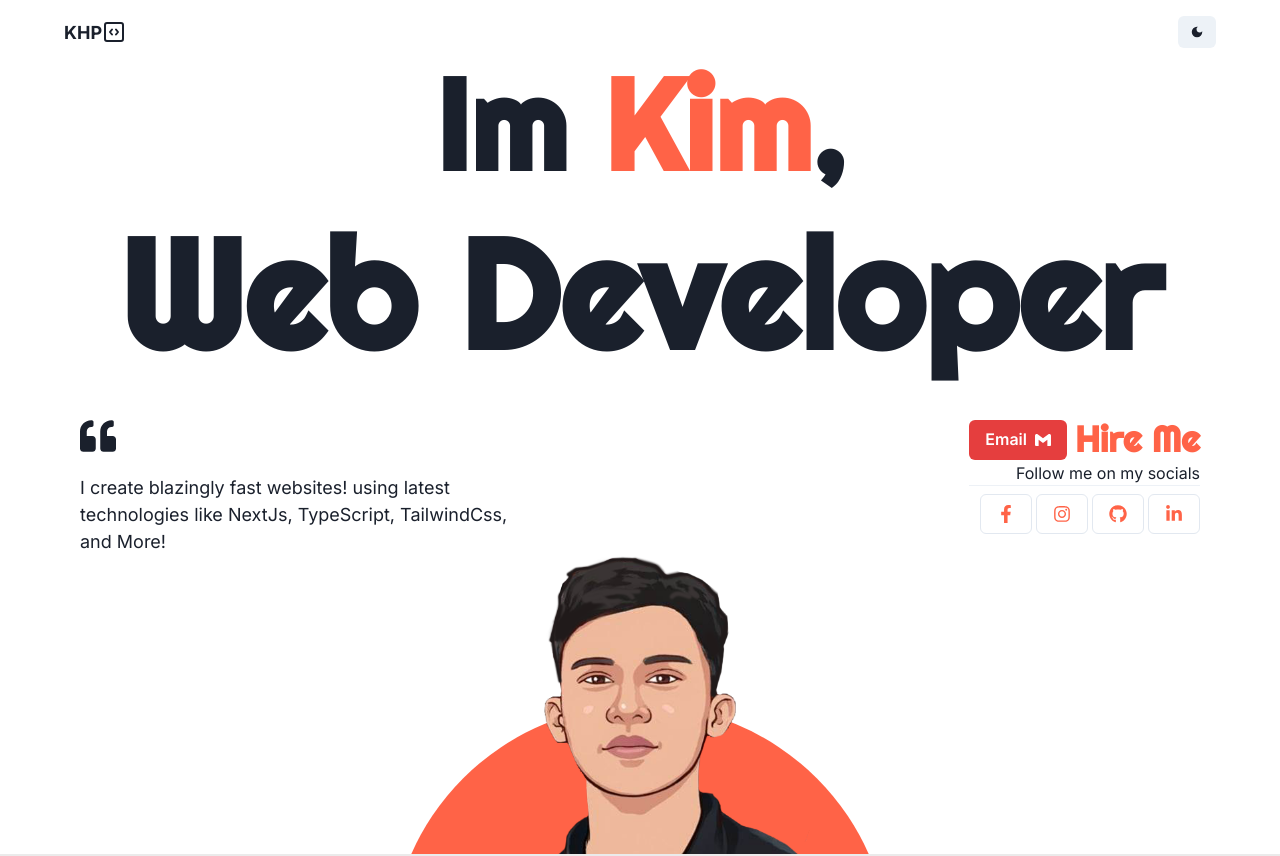
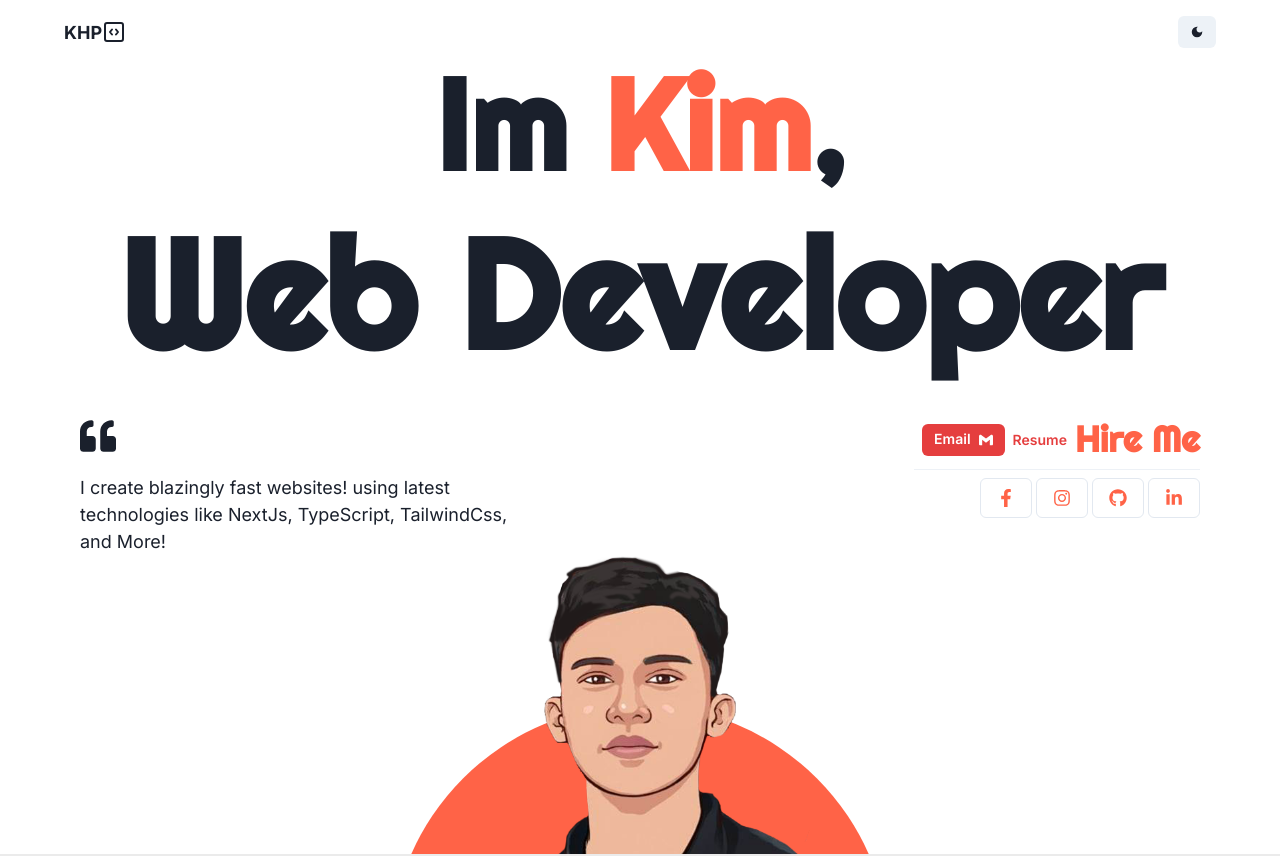
Before and after one commit to kimpoy31/Personal-Website, a Next.js app: page / in a window 1280 px wide. Shown: the top 856 px of the page. Built offline with nearby package versions, Linux system fonts and the light colour scheme.

Commit message:
Include Resume

```diff
--- a/app/Homepage/Credentials.tsx
+++ b/app/Homepage/Credentials.tsx
@@ -21,6 +21,11 @@ const Credentials = () => {
         window.open(mailtoLink, '_blank');
     }
 
+    const openResume = () => {
+        const pdfUrl = "/resume.pdf";
+        window.open(pdfUrl, '_blank');
+    }
+
   return (
     <Box
         display="flex"
@@ -39,19 +44,31 @@ const Credentials = () => {
             </Text>
         </Box>
         <Box display="flex" flexDirection="column" alignItems={{base:"start", md:"end"}} >
-            <HStack flexDirection={{base:"row-reverse", md:"row"}}>
+            <Box display="flex" flexDirection={{base:"column-reverse", md:"row"}} alignItems={{base:"start", md:"center"}}>
+                <Stack direction="row" gap='2' mx={{base:"0", md:"2"}}>
                     <Tooltip label="pinanonangkim000@gmail.com" aria-label='A tooltip'>
                         <Button
                             rightIcon={<SiGmail />}
                             colorScheme='red'
                             variant='solid'
                             onClick={()=>sendEmail()}
+                            size="sm"
                         >Email</Button>
                     </Tooltip>
-                <Heading color="tomato">Hire Me</Heading>
-            </HStack>
-            <Text>Follow me on my socials</Text>
-            <Divider mb="2" />
+                    <Tooltip label="Resume" aria-label='A tooltip'>
+                        <Button
+                            colorScheme='red'
+                            variant='link'
+                            onClick={()=>openResume()}
+                            size="sm"
+                        >Resume</Button>
+                    </Tooltip>
+                </Stack>
+                <Box>
+                    <Heading color="tomato">Hire&nbsp;Me</Heading>
+                </Box>
+            </Box>
+            <Divider my="2" />
             <Box display="flex" gap="1">
                 {socials.map((social,index) =>
                 <Link key={index} href={social.href} target='_blank'>
```
Also changed, not shown: 1 other file (tests, documents, lock files or other folders). Lines whose indentation alone changed are shown as unchanged.
